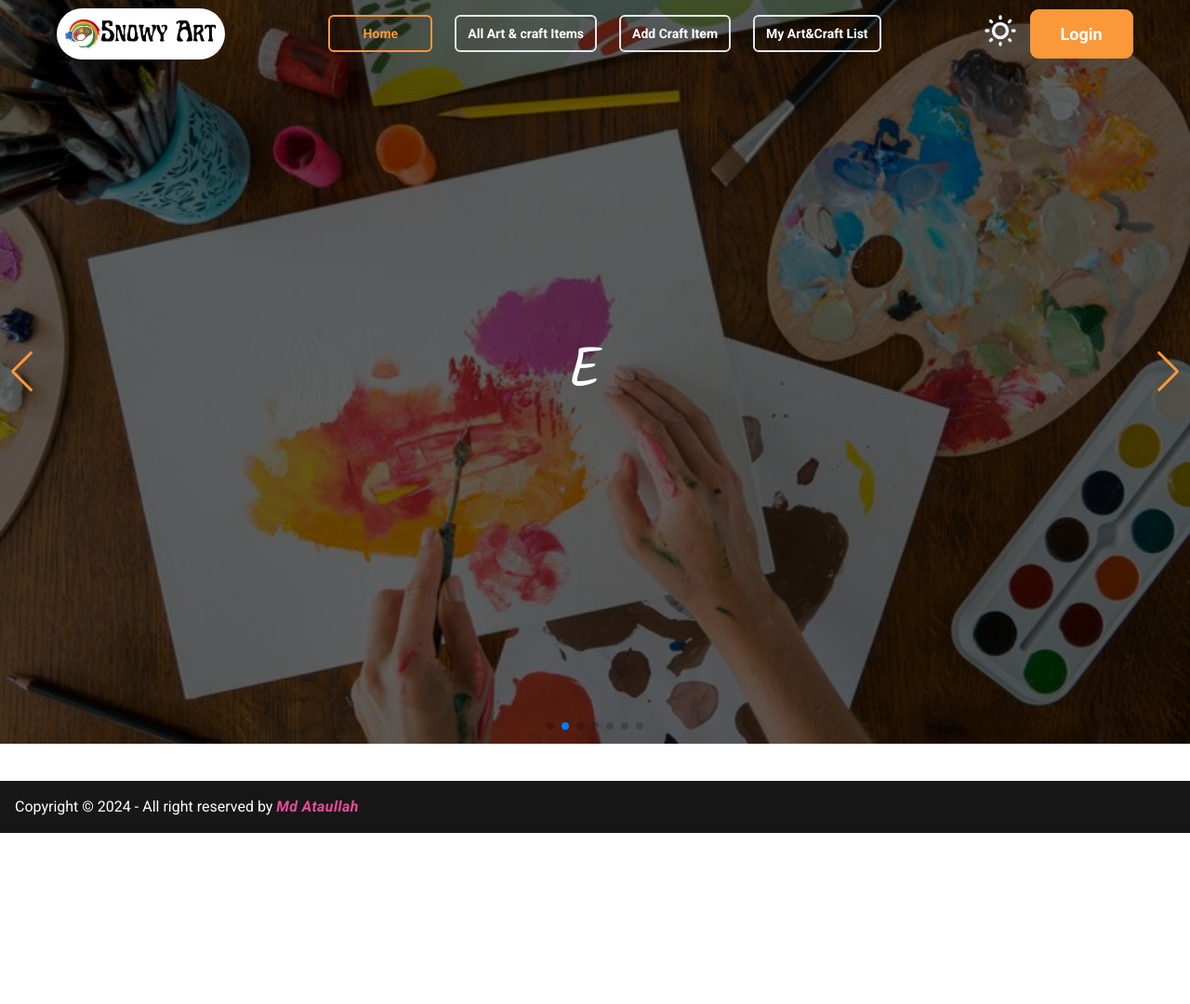
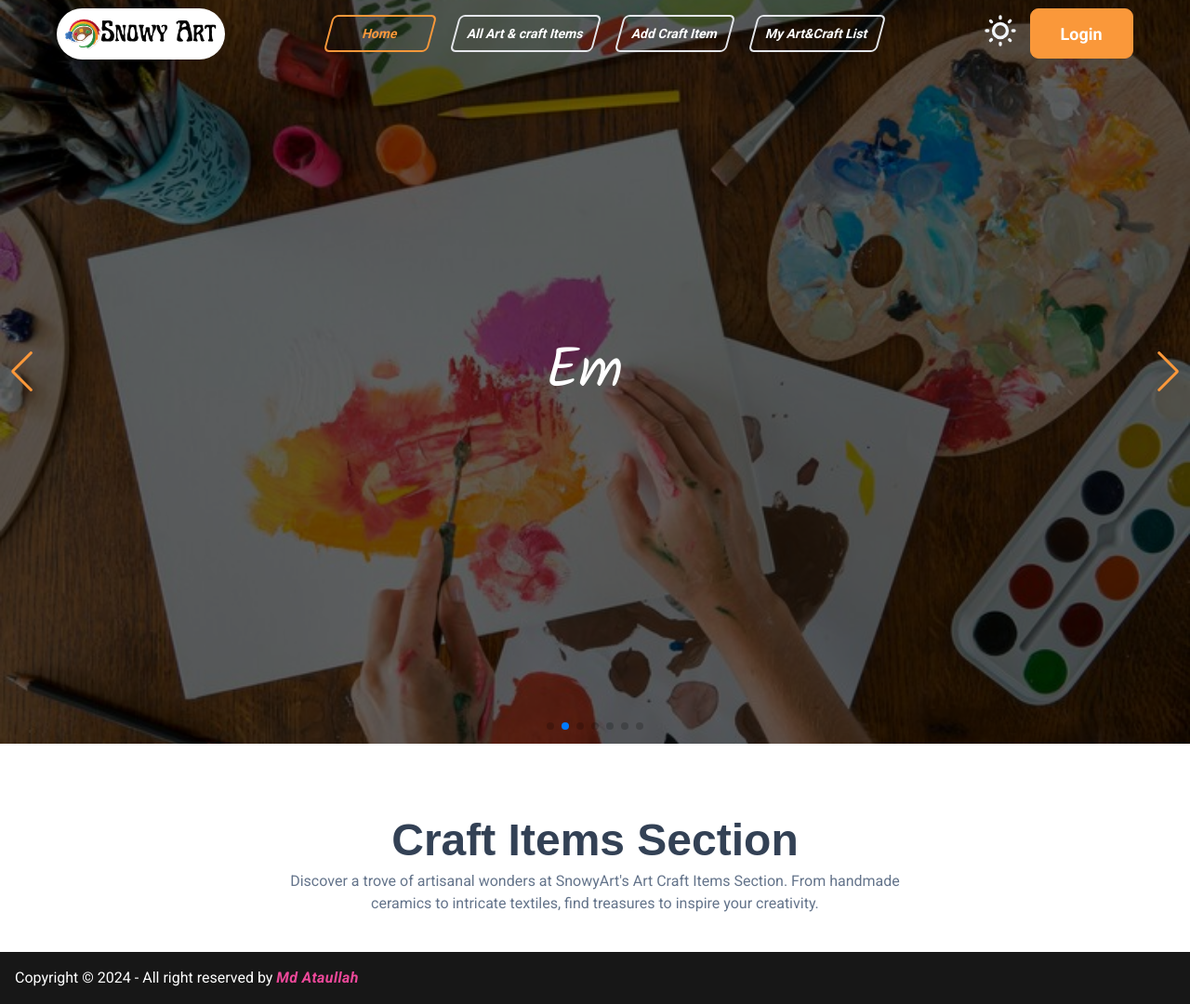
Before and after one commit to ataullah1/Snowy-Art-Client-Side, a React (Vite) app: page / in a window 1280 px wide. Shown: the whole page at 93% size. Before the commit the page ends 896 px from the top, so only its background shows below. Built offline with nearby package versions, Linux system fonts and the light colour scheme; no server answers; a web font is replaced by a local one.

Commit message:
Craft Items Section aded

```diff
--- a/src/components/Banner/Banner.jsx
+++ b/src/components/Banner/Banner.jsx
@@ -17,7 +17,7 @@ import { Typewriter } from 'react-simple-typewriter';
 
 const Banner = () => {
   return (
-    <div className="min-h-screen bg-red-200">
+    <div className="h-[400px] md:min-h-screen">
       <Swiper
         spaceBetween={30}
         centeredSlides={true}
@@ -150,7 +150,7 @@ const Banner = () => {
         </SwiperSlide>
       </Swiper>
       <div className="h-[400px] md:min-h-screen absolute top-0 left-0 z-10 w-full flex items-center justify-center ">
-        <h1 className="bannerFont text-4xl md:text-6xl text-white text-center max-w-[700px] mx-auto">
+        <h1 className="bannerFont text-4xl md:text-6xl text-white text-center max-w-[700px] mx-auto px-4">
           <Typewriter
             cursor
             cursorBlinking
--- /dev/null
+++ b/src/components/CraftItemsSection/CraftItemsSection.jsx
@@ -0,0 +1,21 @@
+const CraftItemsSection = () => {
+  return (
+    <div className="w-11/12 mx-auto">
+      <div>
+        <h1 className="text-3xl md:text-5xl text-center pt-10 md:pt-20 font-bold text-slate-700 pb-2">
+          Craft Items Section
+        </h1>
+        <p className="max-w-[700px] mx-auto text-center text-slate-500">
+          {`Discover a trove of artisanal wonders at SnowyArt's Art Craft Items
+        Section. From handmade ceramics to intricate textiles, find treasures to
+        inspire your creativity.`}
+        </p>
+      </div>
+      <div>
+
+      </div>
+    </div>
+  );
+};
+
+export default CraftItemsSection;
--- a/src/components/Nav/Nav.jsx
+++ b/src/components/Nav/Nav.jsx
@@ -181,25 +181,25 @@ const Nav = () => {
             <ul className="navManu menu menu-horizontal px-1 flex gap-6 text-white">
               <NavLink
                 to={'/'}
-                className="w-28 py-2 border-2 px-3 text-center font-semibold text-white rounded-md hover:border-firstColor"
+                className="-skew-x-[15deg] w-28 py-2 border-2 px-3 text-center font-semibold text-white rounded-md hover:border-firstColor"
               >
                 Home
               </NavLink>
               <NavLink
                 to={'/all-art-craft-items'}
-                className="py-2 border-2 px-3 text-center font-semibold text-white rounded-md hover:border-firstColor"
+                className="-skew-x-[15deg] py-2 border-2 px-3 text-center font-semibold text-white rounded-md hover:border-firstColor"
               >
                 All Art & craft Items
               </NavLink>
               <NavLink
                 to={'/add-craft-item'}
-                className="py-2 border-2 px-3 text-center font-semibold text-white rounded-md hover:border-firstColor"
+                className="-skew-x-[15deg] py-2 border-2 px-3 text-center font-semibold text-white rounded-md hover:border-firstColor"
               >
                 Add Craft Item
               </NavLink>
               <NavLink
                 to={'/my-art-craft-list'}
-                className="py-2 border-2 px-3 text-center font-semibold text-white rounded-md hover:border-firstColor"
+                className="-skew-x-[15deg] py-2 border-2 px-3 text-center font-semibold text-white rounded-md hover:border-firstColor"
               >
                 My Art&Craft List
               </NavLink>
@@ -270,7 +270,7 @@ const Nav = () => {
               <div className=" gap-4 hidden sm:flex">
                 <Link
                   to={'/login'}
-                  className="font-semibold bg-firstColor px-5 sm:px-8 py-2 sm:py-3 rounded-md active:scale-90 duration-100 text-white button2"
+                  className="font-semibold bg-firstColor px-5 sm:px-8 py-2 rounded-md active:scale-90 duration-100 text-white button2"
                 >
                   Login
                 </Link>
--- a/src/pages/Home/Home.jsx
+++ b/src/pages/Home/Home.jsx
@@ -1,9 +1,11 @@
 import Banner from '../../components/Banner/Banner';
+import CraftItemsSection from '../../components/CraftItemsSection/CraftItemsSection';
 
 const Home = () => {
   return (
     <div>
       <Banner />
+      <CraftItemsSection />
     </div>
   );
 };
```
Also changed, not shown: src/Route/Routes.jsx (+3 -4 lines), src/pages/AddCraftItems/AddCraftItems.jsx (renamed from src/components/AddCraftItems/AddCraftItems.jsx), src/pages/AllArtCraftItems/AllArtCraftItems.jsx (renamed from src/components/AllArtCraftItems/AllArtCraftItems.jsx), src/pages/MyArtCraftList/MyArtCraftList.jsx (renamed from src/components/MyArtCraftList/MyArtCraftList.jsx), 1 other file (tests, documents, lock files or other folders).
